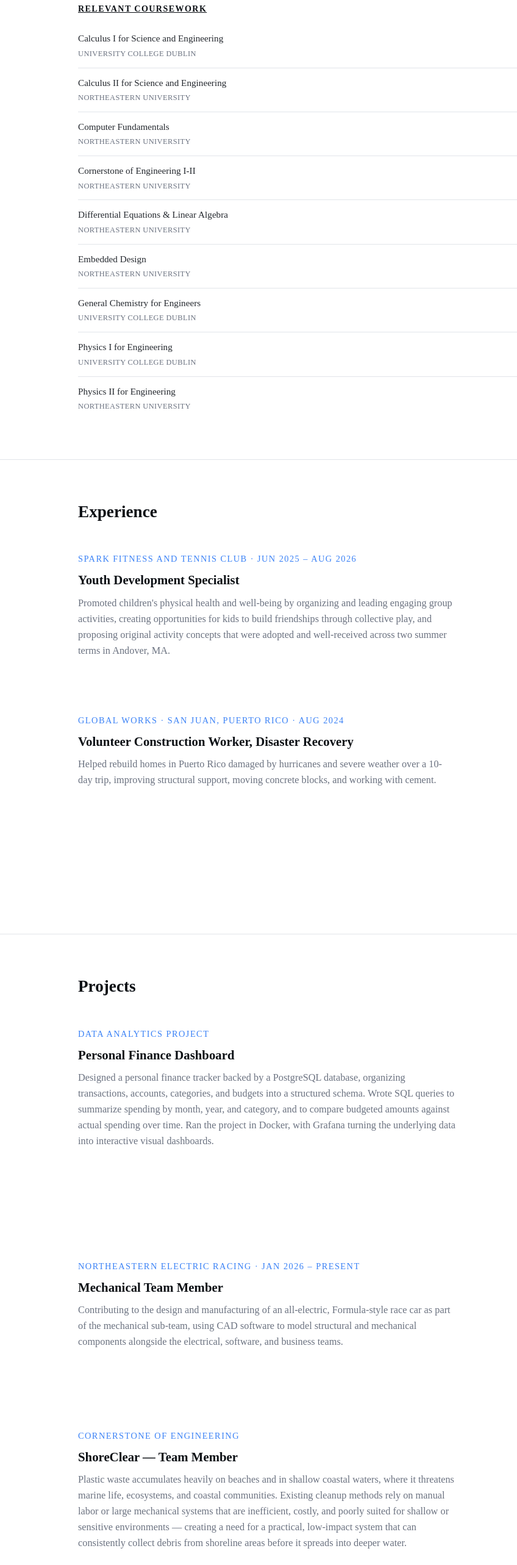
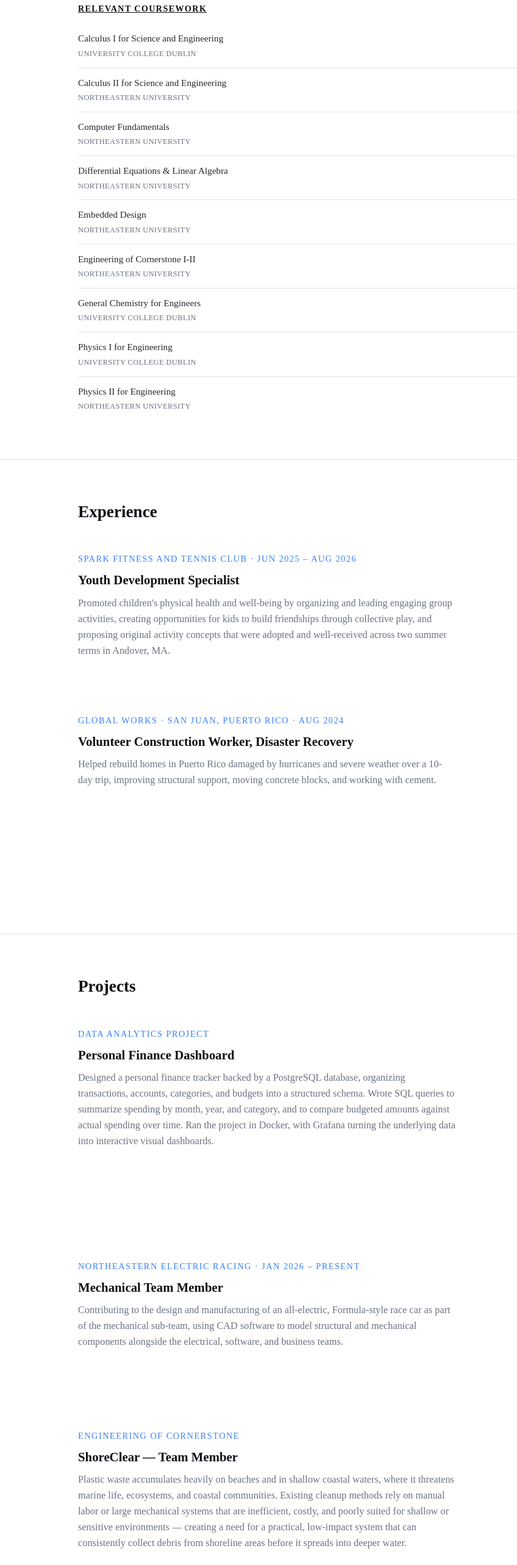
Before and after one commit to lucasperalta29/portfolio, a plain HTML site: page index.html in a window 1280 px wide. Shown: the part 1503-4069 px from the top of the page at 61% size, 0-848 px from the left. Drawn offline with Linux system fonts and the light colour scheme.

Commit message:
Add files via upload

```diff
--- a/index.html
+++ b/index.html
@@ -427,15 +427,15 @@
             <span class="course-school">Northeastern University</span>
           </li>
           <li>
-            <span class="course-name">Cornerstone of Engineering I-II</span>
-            <span class="course-school">Northeastern University</span>
-          </li>
-          <li>
             <span class="course-name">Differential Equations &amp; Linear Algebra</span>
             <span class="course-school">Northeastern University</span>
           </li>
           <li>
             <span class="course-name">Embedded Design</span>
+            <span class="course-school">Northeastern University</span>
+          </li>
+          <li>
+            <span class="course-name">Engineering of Cornerstone I-II</span>
             <span class="course-school">Northeastern University</span>
           </li>
           <li>
@@ -531,7 +531,7 @@
     </div>
 
     <div class="project-group reveal">
-      <p class="eyebrow-small">Cornerstone of Engineering</p>
+      <p class="eyebrow-small">Engineering of Cornerstone</p>
       <h3 class="group-title">ShoreClear — Team Member</h3>
       <div class="showcase-top">
         <div class="showcase-text">
```
